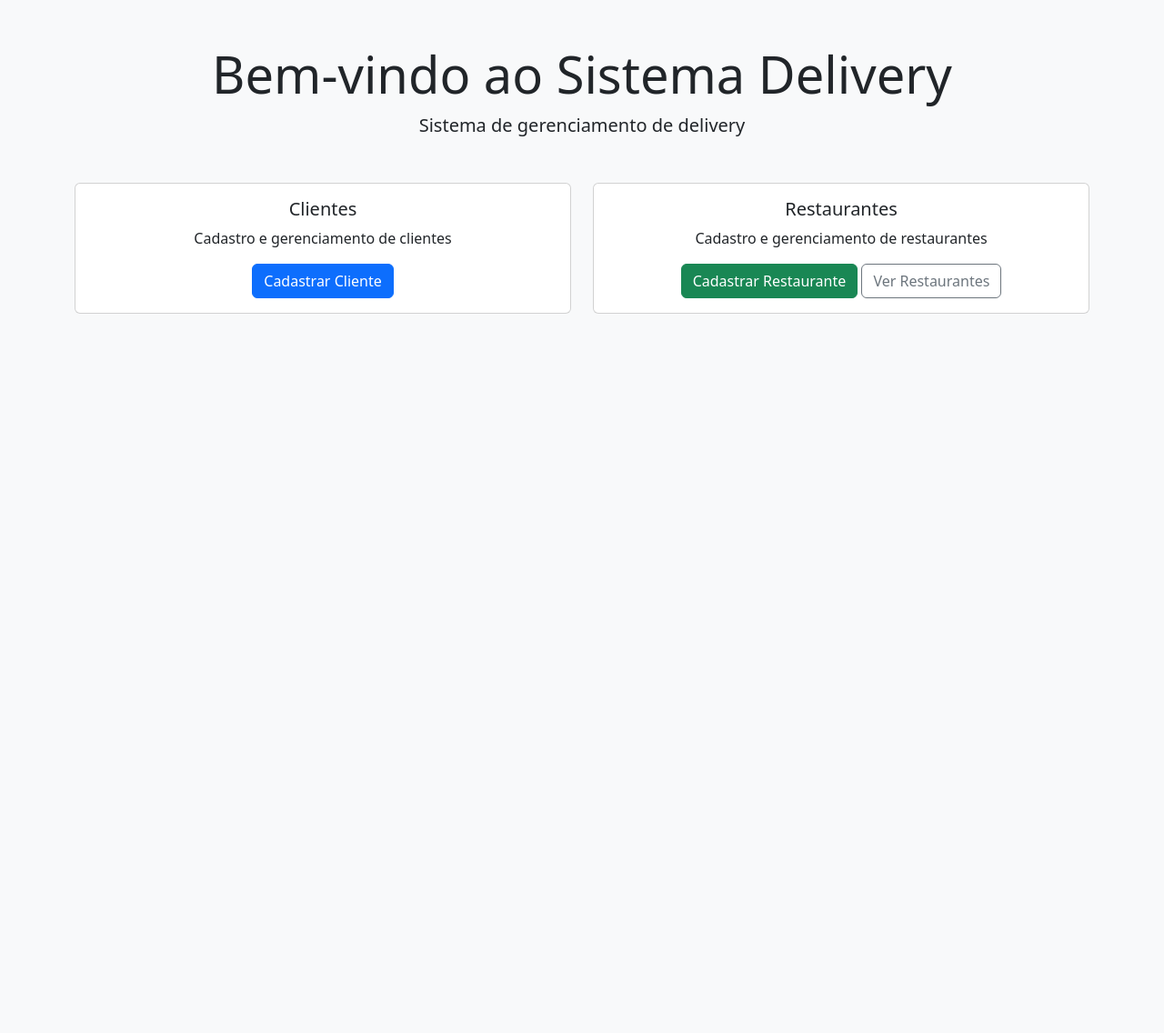
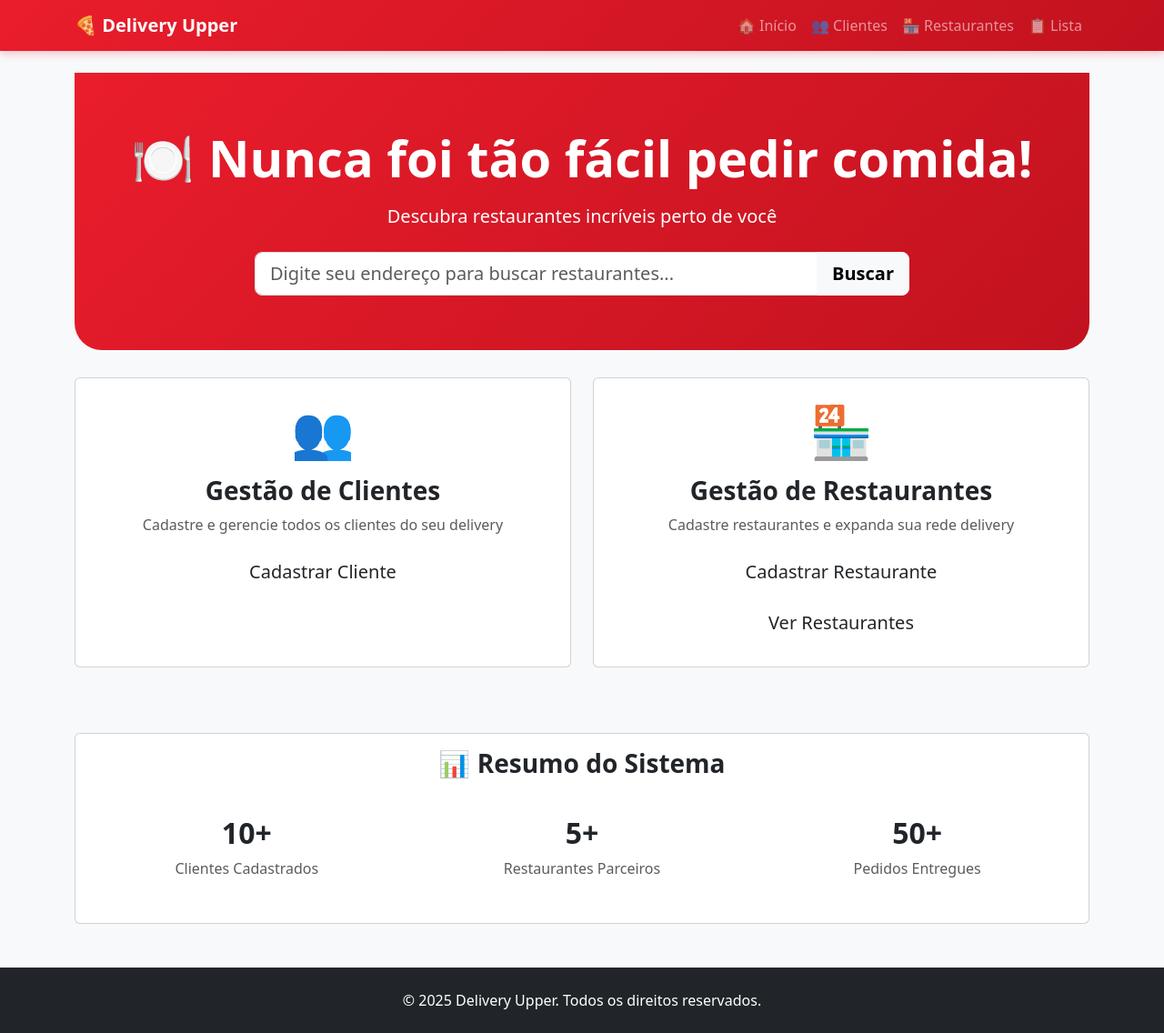
Before and after one commit to BrunoTSC/ProjetoDelivery, a Flask app: page / in a window 1280 px wide. Shown: the whole page at 91% size. Before the commit the page ends 345 px from the top, so only its background shows below. Run offline with Flask 3, Linux system fonts and the light colour scheme.

Commit message:
Estilizando

```diff
--- a/templates/base.html
+++ b/templates/base.html
@@ -2,23 +2,143 @@
 <html lang="pt-br">
   <head>
     <meta charset="utf-8">
-    <title>Delivery</title>
+    <meta name="viewport" content="width=device-width, initial-scale=1">
+    <title>Delivery Upper</title>
     <link href="https://cdn.jsdelivr.net/npm/bootstrap@5.3.3/dist/css/bootstrap.min.css" rel="stylesheet">
+    <style>
+      :root {
+        --Upper-red: #ea1d2c;
+        --Upper-dark-red: #c2121f;
+        --Upper-light-red: #ff6b7a;
+        --Upper-white: #ffffff;
+        --Upper-black: #3f3e3e;
+        --Upper-light-gray: #f7f7f7;
+        --Upper-gray: #eeeeee;
+        --Upper-dark-gray: #717171;
+      }
+
+      .bg-Upper {
+        background-color: var(--Upper-red) !important;
+      }
+
+      .btn-Upper {
+        background-color: var(--Upper-red);
+        border-color: var(--Upper-red);
+        color: white;
+      }
+
+      .btn-Upper:hover {
+        background-color: var(--Upper-dark-red);
+        border-color: var(--Upper-dark-red);
+        color: white;
+      }
+
+      .text-Upper {
+        color: var(--Upper-red) !important;
+      }
+
+      .navbar-Upper {
+        background: linear-gradient(135deg, var(--Upper-red) 0%, var(--Upper-dark-red) 100%);
+        box-shadow: 0 2px 10px rgba(234, 29, 44, 0.3);
+      }
+
+      .card-Upper {
+        border: none;
+        border-radius: 15px;
+        box-shadow: 0 4px 15px rgba(0, 0, 0, 0.1);
+        transition: transform 0.3s ease;
+      }
+
+      .card-Upper:hover {
+        transform: translateY(-5px);
+      }
+
+      .badge-Upper {
+        background-color: var(--Upper-red);
+        color: white;
+      }
+
+      .table-Upper th {
+        background-color: var(--Upper-red);
+        color: white;
+        border: none;
+      }
+
+      .hero-section {
+        background: linear-gradient(135deg, var(--Upper-red) 0%, var(--Upper-dark-red) 100%);
+        color: white;
+        padding: 60px 0;
+        border-radius: 0 0 30px 30px;
+        margin-bottom: 30px;
+      }
+      .btn-outline-Upper {
+        border-color: var(--Upper-red);
+        color: var(--Upper-red);
+      }
+
+      .btn-outline-Upper:hover {
+        background-color: var(--Upper-red);
+        color: white;
+      }
+
+      .form-control:focus, .form-select:focus {
+        border-color: var(--Upper-light-red);
+        box-shadow: 0 0 0 0.2rem rgba(234, 29, 44, 0.25);
+      }
+    </style>
   </head>
   <body class="bg-light">
-    <div class="container mt-5">
+    <!-- Navbar -->
+    <nav class="navbar navbar-expand-lg navbar-dark navbar-Upper">
+      <div class="container">
+        <a class="navbar-brand fw-bold" href="{{ url_for('index') }}">
+          🍕 Delivery Upper
+        </a>
+        <button class="navbar-toggler" type="button" data-bs-toggle="collapse" data-bs-target="#navbarNav">
+          <span class="navbar-toggler-icon"></span>
+        </button>
+        <div class="collapse navbar-collapse" id="navbarNav">
+          <ul class="navbar-nav ms-auto">
+            <li class="nav-item">
+              <a class="nav-link" href="{{ url_for('index') }}">🏠 Início</a>
+            </li>
+            <li class="nav-item">
+              <a class="nav-link" href="{{ url_for('cadastro') }}">👥 Clientes</a>
+            </li>
+            <li class="nav-item">
+              <a class="nav-link" href="{{ url_for('cadastro_restaurante') }}">🏪 Restaurantes</a>
+            </li>
+            <li class="nav-item">
+              <a class="nav-link" href="{{ url_for('lista_restaurantes') }}">📋 Lista</a>
+            </li>
+          </ul>
+        </div>
+      </div>
+    </nav>
+
+    <!-- Conteúdo Principal -->
+    <div class="container mt-4">
       {% with messages = get_flashed_messages(with_categories=true) %}
         {% if messages %}
           {% for category, message in messages %}
-            <div class="alert alert-{{ category }} alert-dismissible fade show" role="alert">
+            <div class="alert alert-{{ 'danger' if category == 'danger' else 'success' }} alert-dismissible fade show" role="alert">
               {{ message }}
               <button type="button" class="btn-close" data-bs-dismiss="alert"></button>
             </div>
           {% endfor %}
         {% endif %}
       {% endwith %}
+
       {% block content %}{% endblock %}
     </div>
+
+    <!-- Footer -->
+    <footer class="bg-dark text-white mt-5 py-4">
+      <div class="container text-center">
+        <p class="mb-0">&copy; 2025 Delivery Upper. Todos os direitos reservados.</p>
+      </div>
+    </footer>
+
     <script src="https://cdn.jsdelivr.net/npm/bootstrap@5.3.3/dist/js/bootstrap.bundle.min.js"></script>
   </body>
 </html>
--- a/templates/index.html
+++ b/templates/index.html
@@ -1,29 +1,83 @@
 {% extends "base.html" %}
 {% block content %}
-<div class="text-center">
-    <h1 class="display-4">Bem-vindo ao Sistema Delivery</h1>
-    <p class="lead">Sistema de gerenciamento de delivery</p>
+<!-- Hero Section -->
+<div class="hero-section text-center">
+  <div class="container">
+    <h1 class="display-4 fw-bold mb-3">🍽️ Nunca foi tão fácil pedir comida!</h1>
+    <p class="lead mb-4">Descubra restaurantes incríveis perto de você</p>
+    <div class="row justify-content-center">
+      <div class="col-md-8">
+        <div class="input-group input-group-lg">
+          <input type="text" class="form-control" placeholder="Digite seu endereço para buscar restaurantes...">
+          <button class="btn btn-light text-ifood fw-bold" type="button">Buscar</button>
+        </div>
+      </div>
+    </div>
+  </div>
+</div>
 
-    <div class="row mt-5">
-        <div class="col-md-6">
-            <div class="card">
-                <div class="card-body">
-                    <h5 class="card-title">Clientes</h5>
-                    <p class="card-text">Cadastro e gerenciamento de clientes</p>
-                    <a href="{{ url_for('cadastro') }}" class="btn btn-primary">Cadastrar Cliente</a>
-                </div>
+<!-- Cards de Funcionalidades -->
+<div class="row">
+  <div class="col-md-6 mb-4">
+    <div class="card card-ifood h-100">
+      <div class="card-body text-center p-4">
+        <div class="mb-3">
+          <span class="display-4">👥</span>
+        </div>
+        <h3 class="card-title text-ifood fw-bold">Gestão de Clientes</h3>
+        <p class="card-text text-muted">Cadastre e gerencie todos os clientes do seu delivery</p>
+        <div class="mt-3">
+          <a href="{{ url_for('cadastro') }}" class="btn btn-ifood btn-lg w-100">Cadastrar Cliente</a>
+        </div>
+      </div>
+    </div>
+  </div>
+
+  <div class="col-md-6 mb-4">
+    <div class="card card-ifood h-100">
+      <div class="card-body text-center p-4">
+        <div class="mb-3">
+          <span class="display-4">🏪</span>
+        </div>
+        <h3 class="card-title text-ifood fw-bold">Gestão de Restaurantes</h3>
+        <p class="card-text text-muted">Cadastre restaurantes e expanda sua rede delivery</p>
+        <div class="mt-3 d-grid gap-2">
+          <a href="{{ url_for('cadastro_restaurante') }}" class="btn btn-ifood btn-lg">Cadastrar Restaurante</a>
+          <a href="{{ url_for('lista_restaurantes') }}" class="btn btn-outline-ifood btn-lg">Ver Restaurantes</a>
+        </div>
+      </div>
+    </div>
+  </div>
+</div>
+
+<!-- Estatísticas -->
+<div class="row mt-5">
+  <div class="col-12">
+    <div class="card card-ifood">
+      <div class="card-body">
+        <h3 class="text-center text-ifood fw-bold mb-4">📊 Resumo do Sistema</h3>
+        <div class="row text-center">
+          <div class="col-md-4">
+            <div class="p-3">
+              <h2 class="text-ifood fw-bold">10+</h2>
+              <p class="text-muted">Clientes Cadastrados</p>
             </div>
+          </div>
+          <div class="col-md-4">
+            <div class="p-3">
+              <h2 class="text-ifood fw-bold">5+</h2>
+              <p class="text-muted">Restaurantes Parceiros</p>
+            </div>
+          </div>
+          <div class="col-md-4">
+            <div class="p-3">
+              <h2 class="text-ifood fw-bold">50+</h2>
+              <p class="text-muted">Pedidos Entregues</p>
+            </div>
+          </div>
         </div>
-        <div class="col-md-6">
-            <div class="card">
-                <div class="card-body">
-                    <h5 class="card-title">Restaurantes</h5>
-                    <p class="card-text">Cadastro e gerenciamento de restaurantes</p>
-                    <a href="{{ url_for('cadastro_restaurante') }}" class="btn btn-success">Cadastrar Restaurante</a>
-                    <a href="{{ url_for('lista_restaurantes') }}" class="btn btn-outline-secondary">Ver Restaurantes</a>
-                </div>
-            </div>
-        </div>
+      </div>
     </div>
+  </div>
 </div>
 {% endblock %}
```
Also changed, not shown: templates/cadastro_restaurante.html (+22 -16 lines), templates/restaurantes.html (+20 -12 lines).
